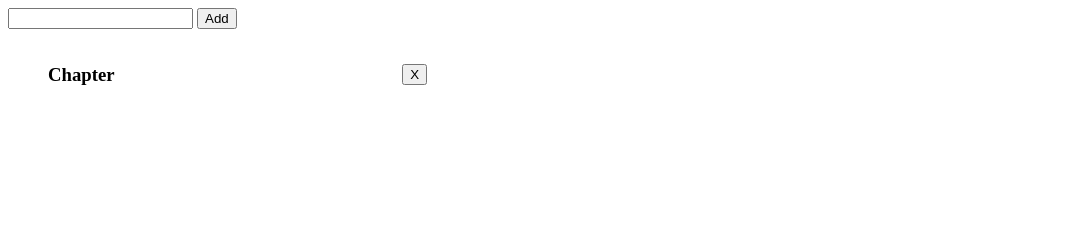
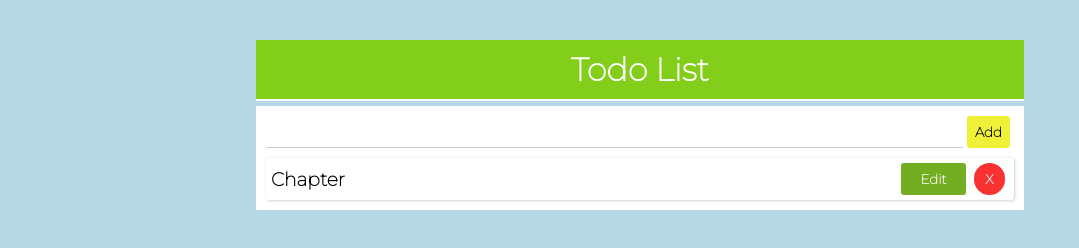
Before and after one commit to Alikhan219/crud-methods, a plain HTML site: page index.html in a window 1280 px wide. Shown: the whole page, without its empty margins (0-1079 px from the left). Drawn offline with Linux system fonts and the light colour scheme.

Commit message:
addind styles

```diff
--- a/app.js
+++ b/app.js
@@ -11,6 +11,7 @@ btn.addEventListener('click', function(e){
       let list= document.createElement("li");
       list.innerHTML= `
                           <h3>${inp}</h3>
+                          <button class="green">Edit</button>
                          <button onclick="closetheparen(this)">X</button>
                               `;
       list.classList.add("lists")
--- a/index.html
+++ b/index.html
@@ -4,30 +4,20 @@
     <meta charset="UTF-8">
     <meta name="viewport" content="width=device-width, initial-scale=1.0">
     <title>Document</title>
-    <style>
-
-    #ul_list{
-            width: 30%;
-        }
-    .lists{
-        display: flex;
-        justify-content: space-between;
-        align-items: center;
-    }
-
-
-    </style>
+   <link rel="stylesheet" href="./style.css">
 </head>
 <body>
+    <h1>Todo List</h1>
+    <div class="main">
 
-    <div>
-    <div>
+    <div class="input">
         <input type="text" class="input">
         <button class="add-btn">Add</button>
     </div>
     <ul id="ul_list">
         <li class="lists">
             <h3>Chapter</h3>
+            <button class="green">Edit</button>
             <button onclick="closetheparen(this)">X</button>
         </li>
     </ul>
--- /dev/null
+++ b/style.css
@@ -0,0 +1,107 @@
+@import url('https://fonts.googleapis.com/css2?family=Montserrat:ital,wght@0,100;1,200&display=swap');
+
+*{
+    padding: 0;
+    margin: 0;
+    box-sizing: border-box;
+    font-family: 'Montserrat', sans-serif;
+    font-weight: bold;
+}
+h1{
+    margin: auto;
+    width: 60%;
+    padding: 10px;
+    margin-top: 40px;
+    margin-bottom: -35px;
+    background-color: #83ce1a;
+    color: white;
+    text-align: center;
+    border-bottom: 2px solid white;
+
+}
+body{
+    background-color: rgb(181, 216, 228);
+}
+.main{
+    margin: auto;
+    width: 60%;
+    padding: 10px;
+    margin-top: 40px;
+    background-color: white;
+
+}
+input{
+    outline: none;
+    border: none;
+    border-bottom: 1px solid rgb(202, 202, 202);
+
+}
+.input{
+    display: flex;
+    flex-direction: row;
+    width: 100%;
+
+}
+#ul_list{
+    margin-top: 10px;
+
+}
+.green{
+    background-color: #73AD21;
+    color: white;
+    width: 65px;
+}
+.green:hover{
+    background-color: #82ca1e;
+}
+.input button{
+   background-color: rgb(240, 240, 57);
+
+}
+.input button:hover{
+    background-color: rgb(252, 252, 9);
+}
+button{
+    margin: 0px 4px;
+    padding: 8px;
+    border-radius: 3px;
+    -webkit-border-radius: 3px;
+    -moz-border-radius: 3px;
+    -ms-border-radius: 3px;
+    -o-border-radius: 3px;
+    border: none;
+    cursor: pointer;
+
+
+}
+button:nth-child(3){
+    background-color: rgb(248, 49, 49);
+    color: white;
+    border-radius: 50px;
+    -webkit-border-radius: 50px;
+    -moz-border-radius: 50px;
+    -ms-border-radius: 50px;
+    -o-border-radius: 50px;
+    width: 31px;
+}
+button:nth-child(3):hover{
+    background-color: rgb(255, 0, 0);
+}
+.lists{
+     display: flex;
+     justify-content: space-between;
+     align-items: center;
+     border: none;
+     background-color: rgb(255, 255, 255);
+     padding: 5px;
+     margin-top: 10px;
+     border-radius: 3px;
+     -webkit-border-radius: 3px;
+     -moz-border-radius: 3px;
+     -ms-border-radius: 3px;
+     -o-border-radius: 3px;
+     box-shadow: .8px .8px 3px rgba(151, 151, 151, 0.5);
+}
+h3{
+    flex-grow: 1;
+}
```
